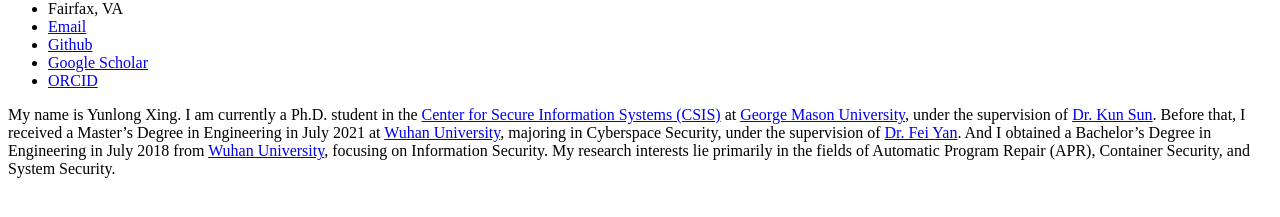
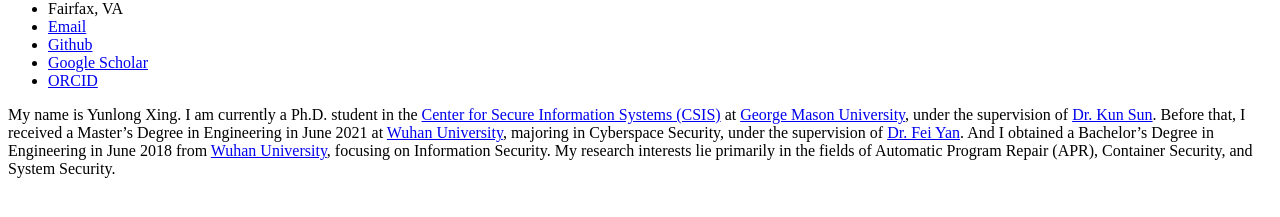
Before and after one commit to YunlongXing/yunlongxing.github.io, a Jekyll site: the page built from _pages/includes/intro.md, in a window 1280 px wide. Shown: the part 563-780 px from the top of the page. Built offline with Jekyll 4.4.1, drawn with Linux system fonts in a browser that asks for light colours; our own code applies the rules of GitHub Pages for plain Markdown files.

Commit message:
Update intro.md

```diff
--- a/_pages/includes/intro.md
+++ b/_pages/includes/intro.md
@@ -1,4 +1,4 @@
-My name is Yunlong Xing. I am currently a Ph.D. student in the [Center for Secure Information Systems (CSIS)][Center for Secure Information Systems (CSIS)] at [George Mason University][George Mason University], under the supervision of [Dr. Kun Sun][Dr. Kun Sun]. Before that, I received a Master's Degree in Engineering in July 2021 at [Wuhan University][Wuhan University], majoring in Cyberspace Security, under the supervision of [Dr. Fei Yan][Dr. Fei Yan]. And I obtained a Bachelor's Degree in Engineering in July 2018 from [Wuhan University][Wuhan University], focusing on Information Security. My research interests lie primarily in the fields of Automatic Program Repair (APR), Container Security, and System Security.
+My name is Yunlong Xing. I am currently a Ph.D. student in the [Center for Secure Information Systems (CSIS)][Center for Secure Information Systems (CSIS)] at [George Mason University][George Mason University], under the supervision of [Dr. Kun Sun][Dr. Kun Sun]. Before that, I received a Master's Degree in Engineering in June 2021 at [Wuhan University][Wuhan University], majoring in Cyberspace Security, under the supervision of [Dr. Fei Yan][Dr. Fei Yan]. And I obtained a Bachelor's Degree in Engineering in June 2018 from [Wuhan University][Wuhan University], focusing on Information Security. My research interests lie primarily in the fields of Automatic Program Repair (APR), Container Security, and System Security.
 
 [Center for Secure Information Systems (CSIS)]: https://csis.gmu.edu/
 [George Mason University]: https://www2.gmu.edu/
```
